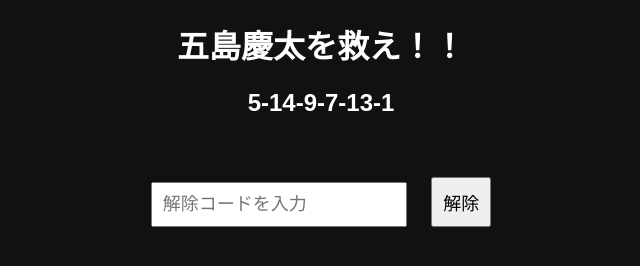
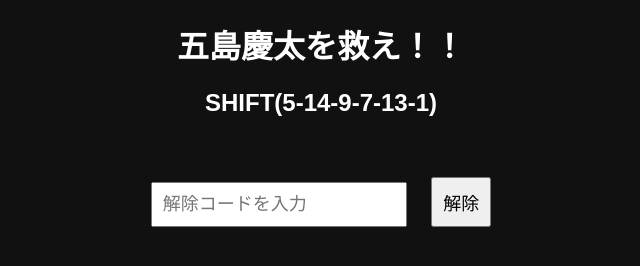
Before and after one commit to sansyo0o0/SDPBL_data, a plain HTML site: page question2.html in a window 1280 px wide. Shown: the whole page, without its empty margins (319-959 px from the left). Drawn offline with Linux system fonts and the light colour scheme.

Commit message:
Add files via upload

```diff
--- a/question2.html
+++ b/question2.html
@@ -7,7 +7,7 @@
 </head>
 <body>
   <h1>五島慶太を救え！！</h1>
-  <h2>5-14-9-7-13-1</h2>
+  <h2>SHIFT(5-14-9-7-13-1)</h2>
   <div id="game">
     <input type="text" id="codeInput" placeholder="解除コードを入力">
     <button id="defuseBtn">解除</button>
```
